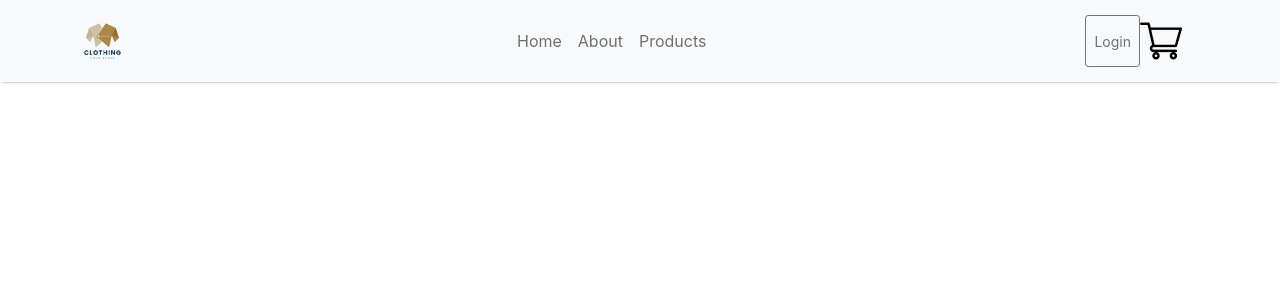
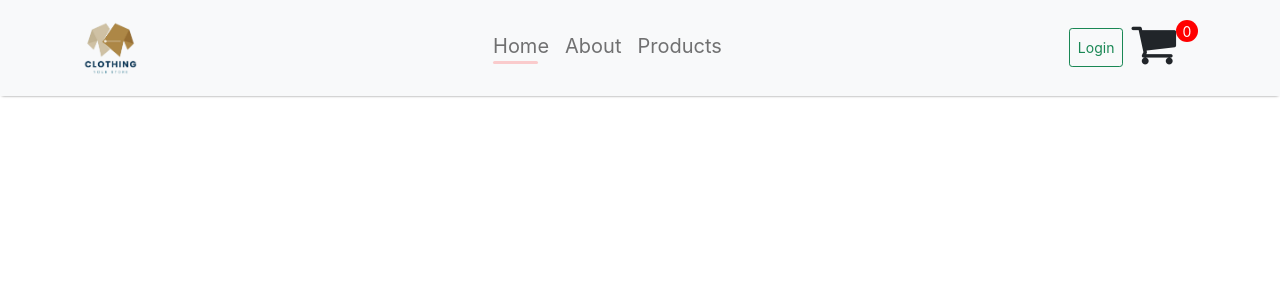
Before and after one commit to K-Kamenju/pyhton-p4-project-E-Commerce, a React (Create React App) app in the folder client/: page / in a window 1280 px wide. Shown: the top 300 px of the page. Built offline with nearby package versions, Linux system fonts and the light colour scheme.

Commit message:
K - Navbar Complete

```diff
--- a/client/public/index.html
+++ b/client/public/index.html
@@ -14,6 +14,11 @@
       manifest.json provides metadata used when your web app is installed on a
       user's mobile device or desktop. See https://developers.google.com/web/fundamentals/web-app-manifest/
     -->
+    <!--
+        Icons
+    -->
+    <link rel="stylesheet" href="https://cdnjs.cloudflare.com/ajax/libs/font-awesome/4.7.0/css/font-awesome.min.css" integrity="sha512-SfTiTlX6kk+qitfevl/7LibUOeJWlt9rbyDn92a1DqWOw9vWG2MFoays0sgObmWazO5BQPiFucnnEAjpAB+/Sw==" crossorigin="anonymous" referrerpolicy="no-referrer" />
+
     <link rel="manifest" href="%PUBLIC_URL%/manifest.json" />
     <link href="https://cdn.jsdelivr.net/npm/bootstrap@5.0.2/dist/css/bootstrap.min.css" rel="stylesheet" integrity="sha384-EVSTQN3/azprG1Anm3QDgpJLIm9Nao0Yz1ztcQTwFspd3yD65VohhpuuCOmLASjC" crossorigin="anonymous">
     <!--
--- a/client/src/Components/Navbar/Navbar.css
+++ b/client/src/Components/Navbar/Navbar.css
@@ -4,7 +4,7 @@
 }
 
 .logo{
-    width: 5vh;
+    width: 7vh;
 }
 
 .nav-logo {
@@ -12,3 +12,37 @@
     align-items: center;
     gap: 10px;
 }
+
+.nav-cart-count{
+    width: 22px;
+    height: 22px;
+    display: flex;
+    justify-content: center;
+    align-items: center;
+    border-radius: 11px;
+    margin-left: auto;
+    font-size: 14px;
+    background: red;
+    color: white;
+}
+
+.link-color{
+    color: black;
+    font-size: 20px;
+}
+
+.navbar-nav:hover {
+    color:red;
+
+}
+
+.navbar-nav hr{
+    border: none;
+    padding-top: 0%;
+    margin-top: 0%;
+    margin-bottom: 0%;
+    width: 80%;
+    height: 3px;
+    border-radius: 10px;
+    background: #FF4141;
+}
--- a/client/src/Components/Navbar/Navbar.jsx
+++ b/client/src/Components/Navbar/Navbar.jsx
@@ -1,9 +1,11 @@
-import React from 'react'
+import React, { useState } from 'react'
 import './Navbar.css'
 import logo from '../../Assets/logo.png'
-import cart from '../../Assets/cart.png'
 
 function Navbar() {
+
+    const [menu, setMenu] = useState('home')
+
   return (
     <nav className="navbar navbar-expand-lg navbar-light bg-light">
         <div className="container-fluid">
@@ -12,14 +14,31 @@ function Navbar() {
                 <span className="navbar-toggler-icon"></span>
             </button>
             <div className="collapse navbar-collapse" id="navbarNavAltMarkup">
-                <div className="navbar-nav ms-auto">
-                    <a className="nav-link" aria-current="page" href="#">Home</a>
-                    <a className="nav-link" href="#">About</a>
-                    <a className="nav-link" href="#">Products</a>
+                <div className="navbar-nav ms-auto link-color">
+                    <a
+                    className="nav-link "
+                    aria-current="page"
+                    href="#"
+                    onClick={()=>{setMenu("home")}}>
+                        Home{menu==="home"?<hr/>:<></>}
+                    </a>
+                    <a
+                    className="nav-link"
+                    href="#"
+                    onClick={()=>{setMenu("about")}}>
+                        About{menu==="about"?<hr/>:<></>}
+                    </a>
+                    <a
+                    className="nav-link"
+                    href="#"
+                    onClick={()=>{setMenu("products")}}>
+                        Products{menu==="products"?<hr/>:<></>}
+                    </a>
                 </div>
                 <div className="navbar-nav ms-auto">
-                    <button className="btn btn-sm btn-outline-secondary p-2">Login</button>
-                    <img src={cart} alt="cart" className="navbar-brand cart" />
+                    <button className="btn btn-sm btn-outline-success p-2 m-2">Login</button>
+                    <i className="fa fa-shopping-cart fa-3x" aria-hidden="true"></i>
+                    <div className="nav-cart-count">0</div>
                 </div>
             </div>
         </div>
```
